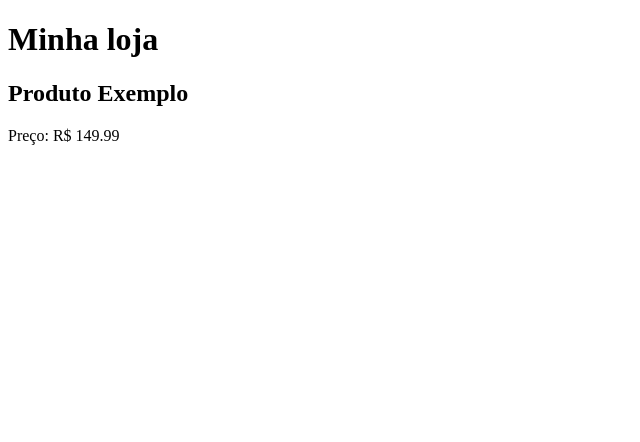
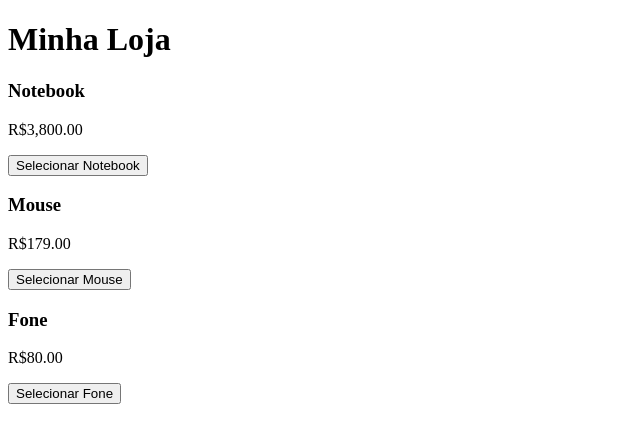
Before and after one commit to ribeiroyasmin06/meu-primeiro-app, an Angular app: page / in a window 1280 px wide. Shown: the top 442 px of the page, without its empty margins (0-640 px from the left). Built offline with nearby package versions, Linux system fonts and the light colour scheme.

Commit message:
Controle de fluxo, Pipes, Comunicação entre componentes

```diff
--- a/src/app/app.html
+++ b/src/app/app.html
@@ -1,2 +1,2 @@
-<h1>Minha loja</h1>
-<app-produto></app-produto>
+<h1>Minha Loja</h1>
+<app-lista-produtos></app-lista-produtos>
--- /dev/null
+++ b/src/app/components/lista-produtos/lista-produtos.html
@@ -0,0 +1,7 @@
+@for (item of produtos; track item.nome) {
+  <app-produto
+    [nome]="item.nome"
+    [preco]="item.preco"
+    (produtoSelecionado)="exibirProduto($event)"
+  ></app-produto>
+}
--- /dev/null
+++ b/src/app/components/lista-produtos/lista-produtos.ts
@@ -0,0 +1,21 @@
+import { Component } from '@angular/core';
+import { Produto } from '../produto/produto';
+
+@Component({
+  selector: 'app-lista-produtos',
+  imports: [Produto],
+  templateUrl: './lista-produtos.html',
+  styleUrl: './lista-produtos.css',
+})
+export class ListaProdutos {
+  produtos = [
+    { nome: 'Notebook', preco: 3800 },
+    { nome: 'Mouse', preco: 179 },
+      { nome: 'Fone', preco: 80 },
+  ];
+
+  exibirProduto(nome: string) {
+    console.log('Produto selecionado:', nome);
+    // Aqui você pode atualizar o estado, abrir modal, etc.
+  }
+}
--- a/src/app/components/produto/produto.html
+++ b/src/app/components/produto/produto.html
@@ -1,5 +1,6 @@
+<div class="produto-card">
+  <h3>{{ nome }}</h3>
+  <p>{{ preco | currency: 'BRL' }}</p>
 
-<div class="produto">
-    <h2>{{ nome}} </h2>
-    <p>Preço: R$ {{preco}} </p>
+  <button (click)="selecionarProduto()">Selecionar {{ nome }}</button>
 </div>
--- a/src/app/components/produto/produto.ts
+++ b/src/app/components/produto/produto.ts
@@ -1,12 +1,19 @@
-import { Component } from '@angular/core';
+import { Component, Input, Output, EventEmitter } from '@angular/core';
+import { CurrencyPipe } from '@angular/common';
 
 @Component({
   selector: 'app-produto',
-  imports: [],
+  imports: [CurrencyPipe],
   templateUrl: './produto.html',
   styleUrl: './produto.css',
 })
+
 export class Produto {
-  nome = 'Produto Exemplo';
-  preco = 149.99;
+  @Input() nome: string = '';
+  @Input() preco: number = 0;
+  @Output() produtoSelecionado = new EventEmitter<string>();
+
+  selecionarProduto() {
+    this.produtoSelecionado.emit(this.nome);
+  }
 }
```
Also changed, not shown: src/app/app.ts (+3 -4 lines), src/app/pipes/preco-formatado-pipe.ts (added, +10 -0 lines), src/app/components/lista-produtos/lista-produtos.css (added), 2 other files (tests, documents, lock files or other folders).
